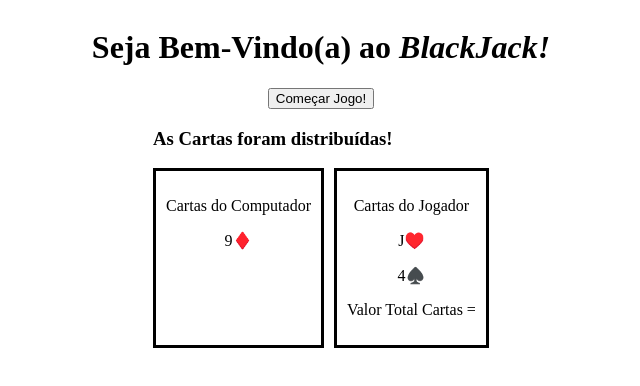
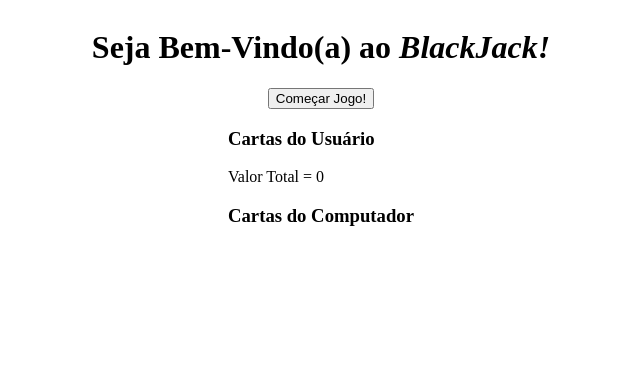
Before and after one commit to hugoaguiar87/BlackJack-emReact, a React (Create React App) app in the folder blackjack/: page / in a window 1280 px wide. Shown: the top 386 px of the page, without its empty margins (319-959 px from the left). Built offline with nearby package versions, Linux system fonts and the light colour scheme.

Commit message:
Sorteio de cartas funcionando, e inicio mostrando as cartas ao usuario funcionando

```diff
--- a/blackjack/src/App.js
+++ b/blackjack/src/App.js
@@ -1,24 +1,81 @@
 import React from 'react';
 import styled from 'styled-components'
-import {SorteioCartas} from './Componentes/sorteioCartas.js'
 
-const ContainerPai = styled.div`
-  display: flex;
-  flex-direction: column;
-  align-items: center;
-`
+import comprarCarta from './Componentes/comprarCarta';
+import {ContainerPai} from './Componentes/styled'
+
+let primeiraCartaUsuario
+let segundaCartaUsuario
+let primeiraCartaComputador
+let segundaCartaComputador
+
 
 class App extends React.Component {
+  state = {
+    cartasUsuario: [],
+    cartasPC: []
+  }
+
+  sorteioDeCartas = () => {
+    primeiraCartaUsuario = comprarCarta()
+    segundaCartaUsuario = comprarCarta()
+    primeiraCartaComputador = comprarCarta()
+    segundaCartaComputador = comprarCarta()
+
+    while ((primeiraCartaUsuario.texto.includes("A") && segundaCartaUsuario.texto.includes("A")) || (primeiraCartaComputador.texto.includes("A") && segundaCartaComputador.texto.includes("A"))) {
+      console.log ("Duas cartas 'As' para o mesmo jogador. As cartas serão redistribuidas.");
+      primeiraCartaUsuario = comprarCarta()
+      segundaCartaUsuario = comprarCarta()
+      primeiraCartaComputador = comprarCarta()
+      segundaCartaComputador = comprarCarta()
+
+   }
+
+   this.setState({
+     cartasUsuario: [primeiraCartaUsuario, segundaCartaUsuario],
+     cartasPC: [primeiraCartaComputador, segundaCartaComputador]
+   })
+  }
+  paginaCartasSorteadas = () => {
+    console.log("cu2", this.state.cartasUsuario)
+    console.log("cpc2", this.state.cartasPC)
 
 
+    const valorTotalUsuário = this.state.cartasUsuario.reduce((preVal, element) => preVal + element.valor, 0)
+
+
+    return(
+      <div>
+        <div>
+          <h3>Cartas do Usuário</h3>
+          {this.state.cartasUsuario.map((iten)=>{
+          return(
+            <div>
+              <p>{iten.texto}</p>
+            </div>
+
+          )
+          })}
+          <p>Valor Total = {valorTotalUsuário}</p>
+        </div>
+
+        <div>
+          <h3>Cartas do Computador</h3>
+          { this.state.cartasPC.length > 0 && <p>{this.state.cartasPC[0].texto}</p> }
+        </div>
+      </div>
+    )
+
+  }
   render() {
     return (
       <ContainerPai>
         <div>
           <h1> Seja Bem-Vindo(a) ao <i>BlackJack!</i></h1>
         </div>
-        <button>Começar Jogo!</button>
-        <SorteioCartas/>
+        <button onClick={this.sorteioDeCartas}>Começar Jogo!</button>
+
+        {this.paginaCartasSorteadas()}
 
       </ContainerPai>
     );
--- a/blackjack/src/Componentes/sorteioCartas.js
+++ /dev/null
@@ -1,109 +0,0 @@
-import React from "react";
-import styled from "styled-components";
-import comprarCarta from './comprarCarta'
-
-
-const CartasComputador = styled.div`
-    border: 3px solid black;
-    text-align: center;
-    padding: 10px;
-`
-
-const CartasJogador = styled.div `
-    border: 3px solid black;
-    text-align: center;
-    padding: 10px;
-`
-
-const Cartas = styled.div `
-    display: flex;
-    column-gap: 10px;
-`
-
-export class SorteioCartas extends React.Component {
-    state = {
-        cartasIniciaisComputador: false,
-        primeiraCartaComputador: [],
-        cartasComputador: [],
-        cartasIniciaisJogador: false,
-        cartasJogador: [],
-        valorTotalCartasJogador: ""
-
-    }
-
-
-    somatorioValorCartasJogador = () => {
-        const arrayValoresCartasJogador = this.state.cartasJogador.map(iten => {
-            return iten.valor
-        })
-
-        let valorCartasJogador = 0
-        for (let i =0; i < arrayValoresCartasJogador.length(); i++ ) {
-            valorCartasJogador = valorCartasJogador + arrayValoresCartasJogador[i]
-
-        }
-
-        console.log (valorCartasJogador)
-
-        this.setState ({valorTotalCartasJogador: valorCartasJogador})
-
-    }
-
-
-
-
-    render() {
-        if(!this.state.cartasIniciaisComputador){
-            const cartaNova = comprarCarta()
-            const cartaNova2 = comprarCarta()
-            this.setState ({
-                cartasComputador: [...this.state.cartasComputador, cartaNova, cartaNova2 ],
-                cartasIniciaisComputador: true,
-                primeiraCartaComputador: [...this.state.primeiraCartaComputador, cartaNova]
-            })
-        }
-
-        if(!this.state.cartasIniciaisJogador) {
-            const cartaNova = comprarCarta()
-            const cartaNova2 = comprarCarta()
-            this.setState({
-                cartasJogador: [...this.state.cartasJogador, cartaNova,cartaNova2],
-                cartasIniciaisJogador: true
-            })
-        }
-
-
-
-
-        return(
-            <div>
-
-                <h3> As Cartas foram distribuídas!</h3>
-                <Cartas>
-                    <CartasComputador>
-
-                        <p>Cartas do Computador</p>
-                        {this.state.primeiraCartaComputador.map((iten,indice) =>{
-                            return <p key={indice}>{iten.texto}</p>
-
-                        })}
-
-
-                    </CartasComputador>
-
-                    <CartasJogador>
-                        <p>Cartas do Jogador</p>
-                        {this.state.cartasJogador.map((iten,index) => {
-                            return <p key= {index}> {iten.texto}</p>
-                        })}
-
-                        <p> Valor Total Cartas = {this.state.valorTotalCartasJogador} </p>
-                    </CartasJogador>
-                </Cartas>
-
-
-
-            </div>
-        )
-    }
-}
--- /dev/null
+++ b/blackjack/src/Componentes/styled.js
@@ -0,0 +1,7 @@
+import styled from "styled-components"
+
+export const ContainerPai = styled.div`
+  display: flex;
+  flex-direction: column;
+  align-items: center;
+`
```
Also changed, not shown: 1 other file (tests, documents, lock files or other folders).
